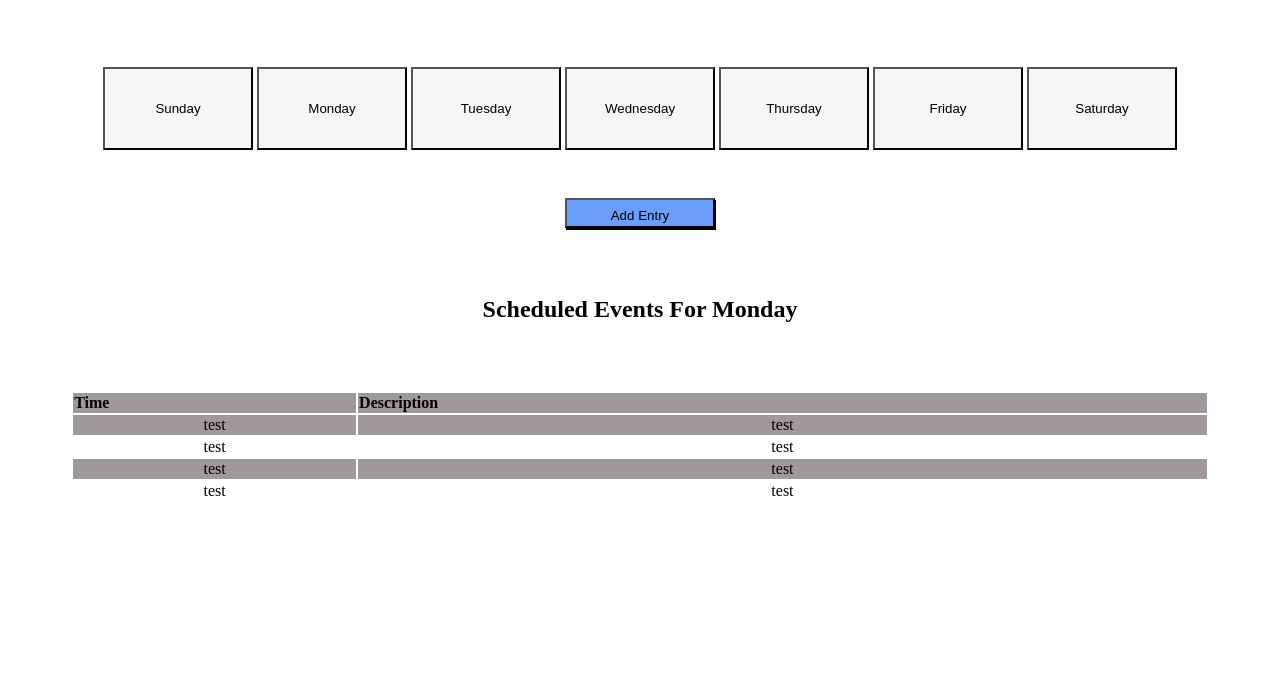
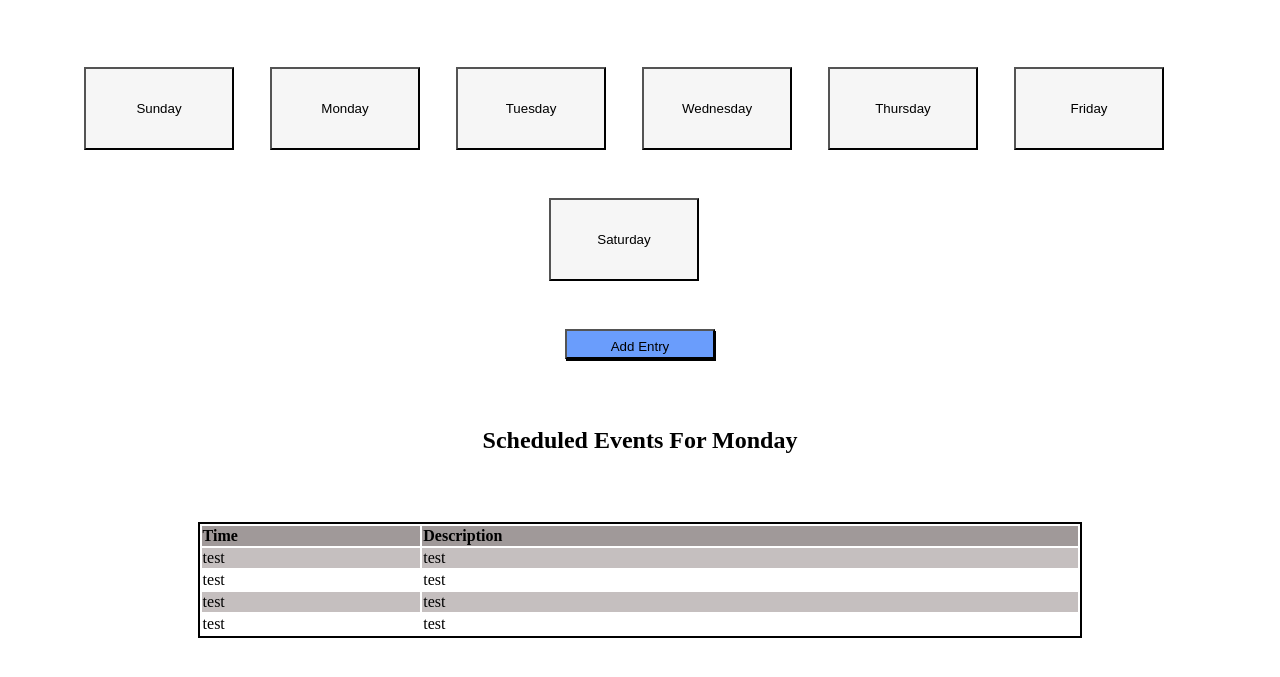
Before and after one commit to donark1/week-planner, a plain HTML site: page index.html in a window 1280 px wide. Shown: the part 69-746 px from the top of the page. Drawn offline with Linux system fonts and the light colour scheme.

Commit message:
Working on table

```diff
--- a/styles.css
+++ b/styles.css
@@ -25,6 +25,7 @@
   padding: 2rem;
   width: 150px;
   margin-bottom: 3rem;
+  margin-right: 2rem;
 }
 
 .addEntryButton {
@@ -97,18 +98,25 @@ select {
 }
 
 table {
-  width: 90%;
+  width: 70%;
   margin: auto;
+  border: 2px solid black;
 }
 
 th {
-  text-align: start;
+  text-align: left;
+  background-color: rgb(160, 153, 153);
 }
 
 th:first-child {
   width: 25%;
 }
 
+tr {
+  text-align: left;
+  border-right-color: 2px solid black;
+}
+
 tr:nth-child(odd) {
-  background-color: rgb(160, 153, 153);
+  background-color: rgb(197, 191, 191);
 }
```
